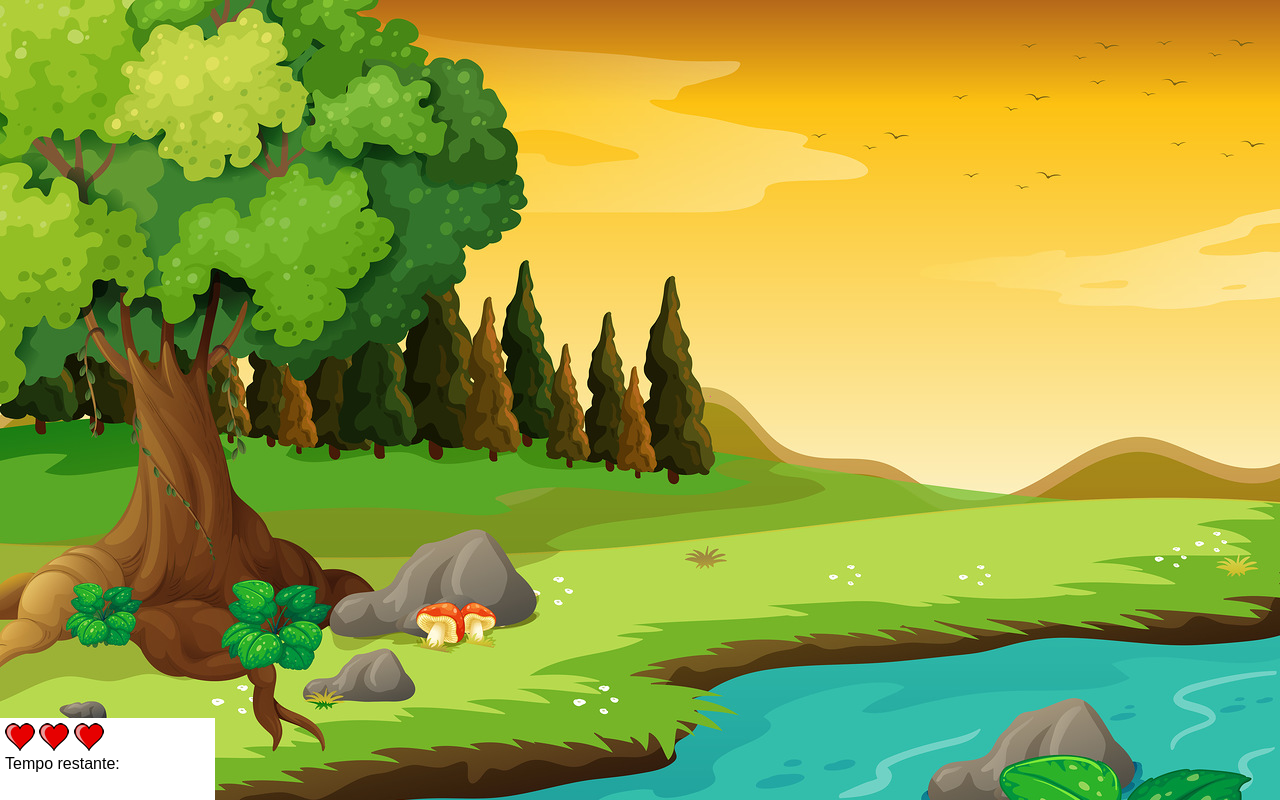
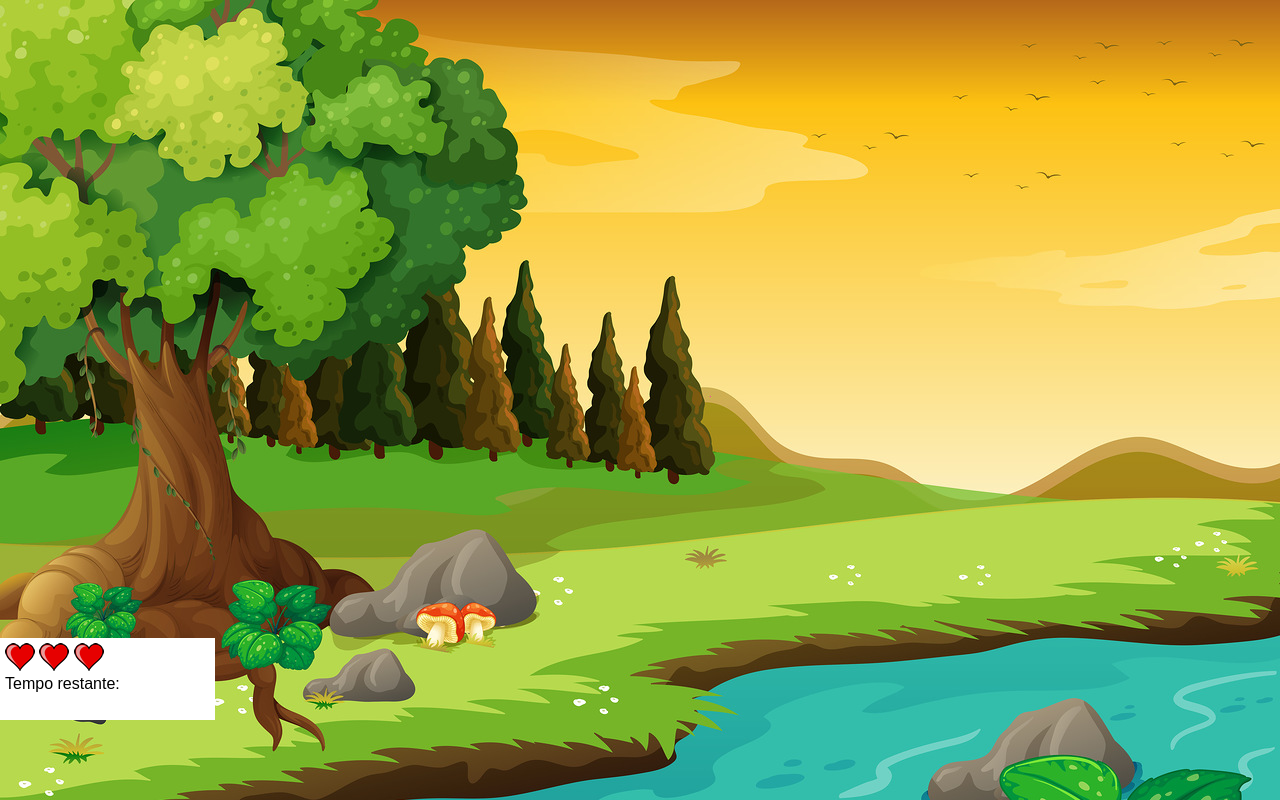
Before and after one commit to SadFrogBR/SadFrogBR.github.io, a plain HTML site: page app.html in a window 1280 px wide. Drawn offline with Linux system fonts and the light colour scheme.

Commit message:
Update app.html

```diff
--- a/app.html
+++ b/app.html
@@ -20,7 +20,7 @@
             position: fixed;
             padding: 5px;
             margin: 0;
-            bottom: 0;
+            bottom: 10%;
         }
 
         div{
```
